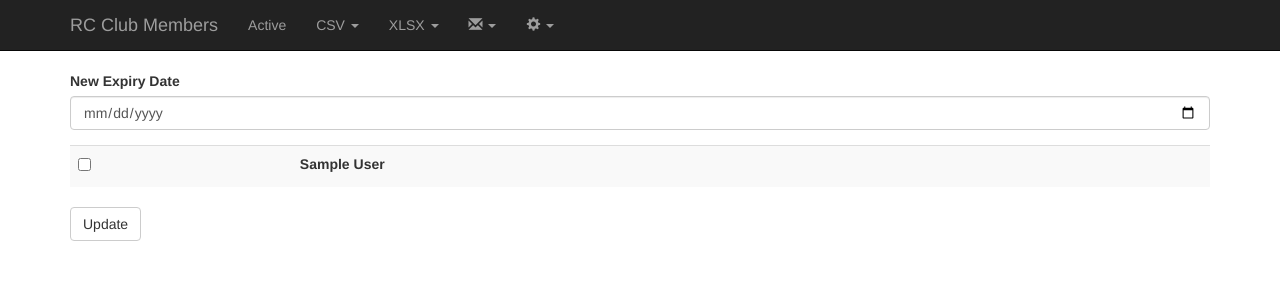
After one commit to tortxof/rc-club-members, a Python web app: template templates/bulk_edit_expiry.html in a window 1280 px wide. The commit adds this page. Shown: the top 300 px of the page. Run offline with Jinja, Linux system fonts and the light colour scheme; the template is opened without the code that fills it: most values are stand-ins (such as "Sample title", 1, 10 or a date in 2020); some libraries are stand-ins or nearby versions.

Commit message:
Add bulk edit expiry

```diff
--- /dev/null
+++ b/templates/bulk_edit_expiry.html
@@ -0,0 +1,41 @@
+{% extends 'layout.html' %} {% block body %}
+
+<form action="{{ url_for('bulk_edit_expiry') }}" method="post">
+  <div class="form-group">
+    <label for="expiry_date">New Expiry Date</label>
+    <input
+      class="form-control"
+      type="date"
+      id="expiry_date"
+      name="expiry_date"
+      value="{{ date }}"
+    />
+  </div>
+
+  <div class="form-group">
+    <table class="table table-striped">
+      {% for member in members %}
+      <tr>
+        <td>
+          <input
+            type="checkbox"
+            name="member_id"
+            value="{{ member.id }}"
+            id="{{ member.id }}"
+          />
+        </td>
+        <td>
+          <label class="col-sm-10" for="{{ member.id }}">
+            {{ member.first_name }}
+            {{ member.last_name }}
+          </label>
+        </td>
+      </tr>
+      {% endfor %}
+    </table>
+  </div>
+
+  <button class="btn btn-default" type="submit">Update</button>
+</form>
+
+{% endblock %}
--- a/templates/layout.html
+++ b/templates/layout.html
@@ -91,6 +91,7 @@
               <li class="divider"></li>
               {% if session['appuser'] %}
               <li><a href="{{url_for('send_email')}}">Email Current Members</a></li>
+              <li><a href="{{url_for('bulk_edit_expiry')}}">Bulk Edit Expiry Date</a></li>
               <li class="divider"></li>
               <li><a href="{{url_for('get_ro_token')}}">Get read only token</a></li>
               <li><a href="{{url_for('logout')}}">Log Out {{ session['appuser'] }}</a></li>
```
Also changed, not shown: members.py (+34 -0 lines).
